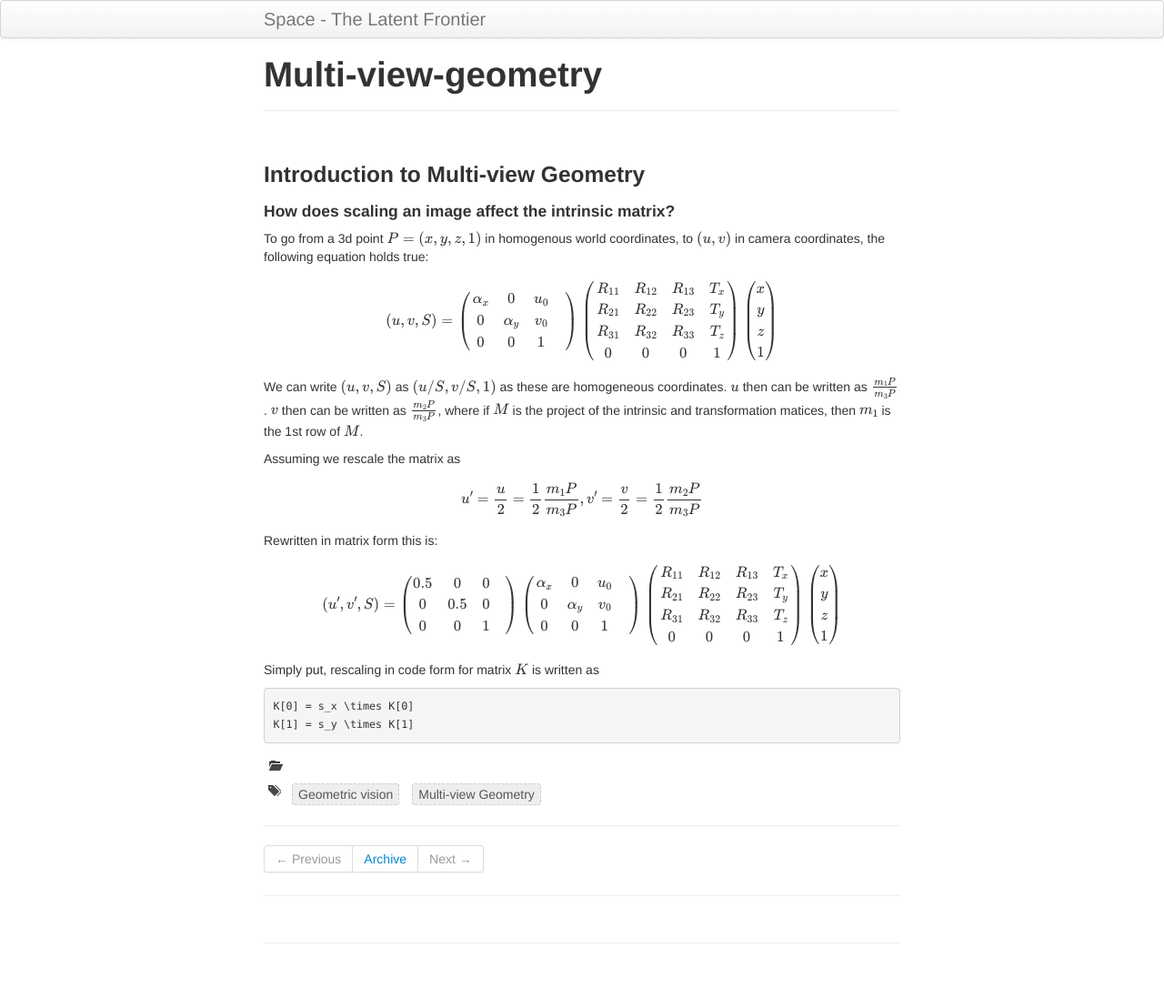
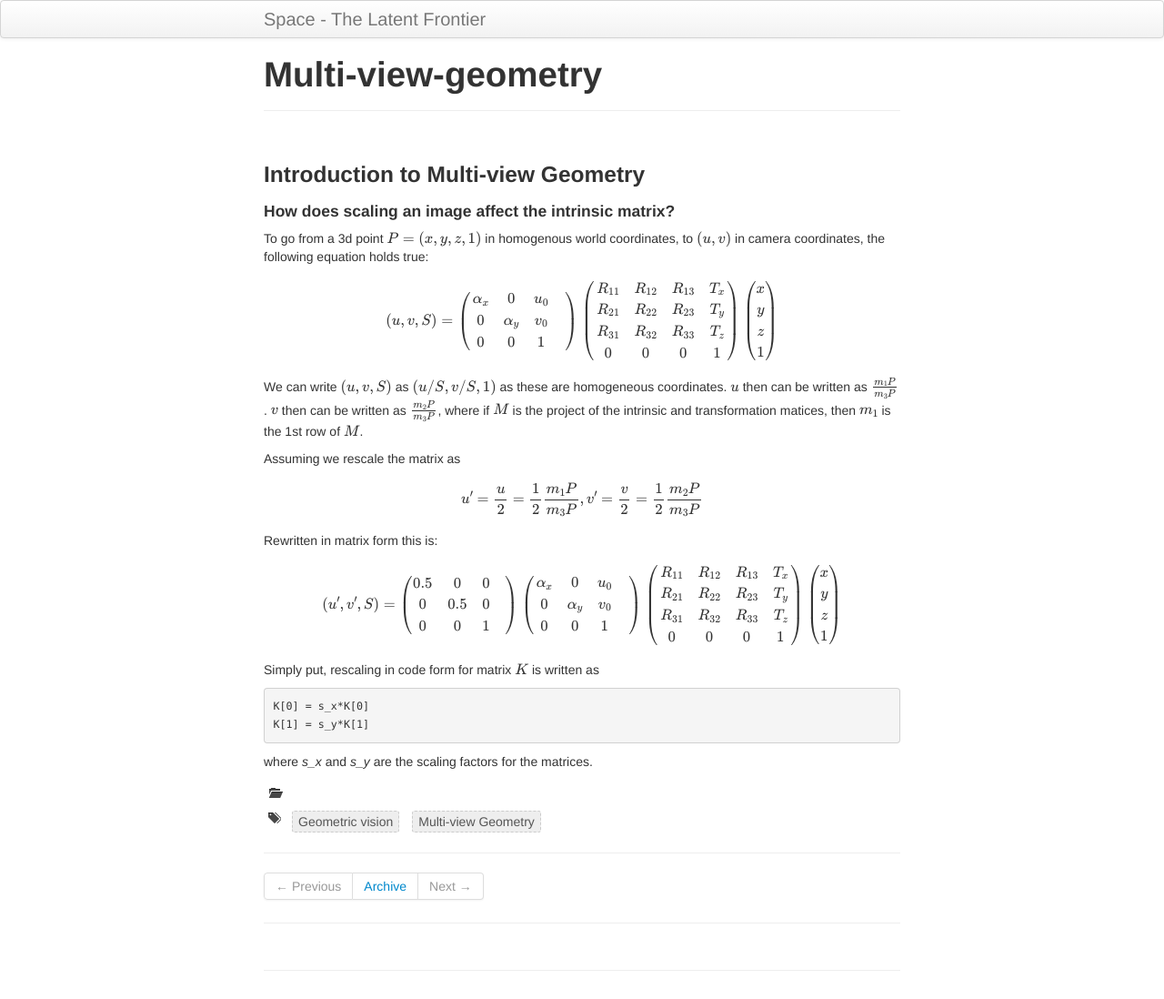
Before and after one commit to skt9/skt9.github.io, a Jekyll site: the page built from pages/multi-view-geometry.md, in a window 1280 px wide. Shown: the whole page at 91% size. Built offline with Jekyll 4.4.1, drawn with Linux system fonts in a browser that asks for light colours; formulas are drawn with MathJax 3; before the commit the page ends 1068 px from its top, so only the background shows below that.

Commit message:
Update multi-view-geometry.md

````diff
--- a/pages/multi-view-geometry.md
+++ b/pages/multi-view-geometry.md
@@ -65,6 +65,8 @@ $$
 
 Simply put, rescaling in code form for matrix $K$ is written as
 ```
-K[0] = s_x \times K[0]
-K[1] = s_y \times K[1]
+K[0] = s_x*K[0]
+K[1] = s_y*K[1]
 ```
+
+where *s_x* and *s_y* are the scaling factors for the matrices.
````
